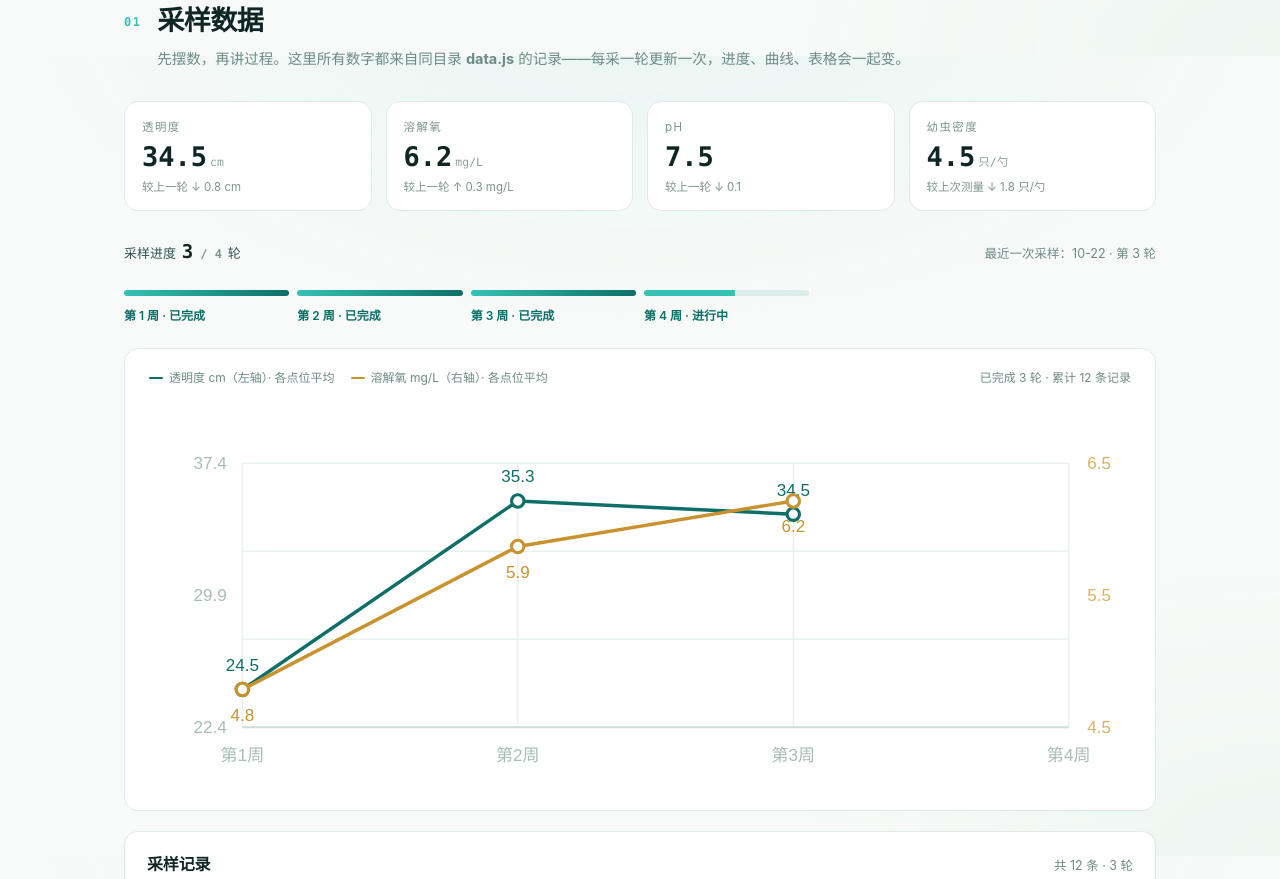
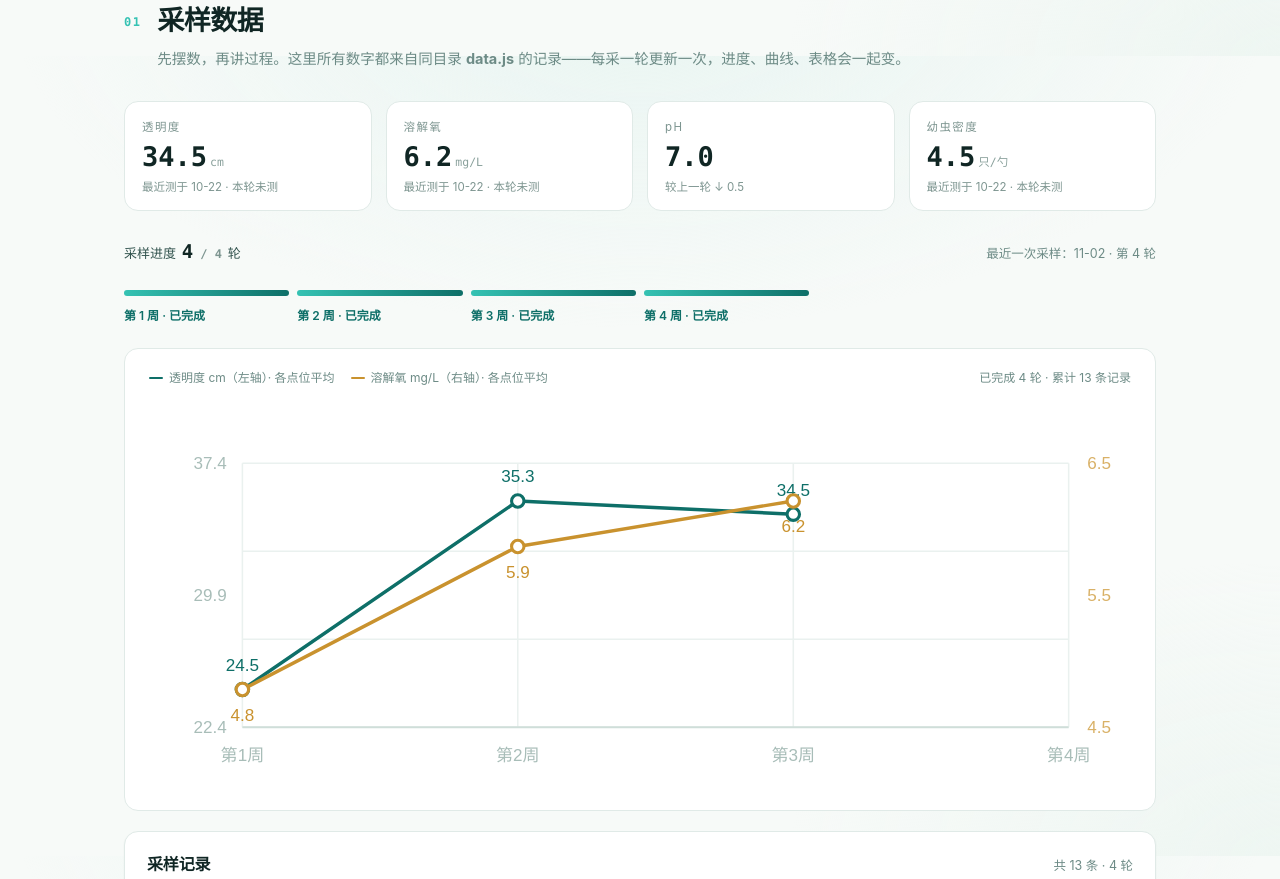
Before and after one commit to centripetal-force/pond-d-e091, a plain HTML site: page index.html in a window 1280 px wide. Shown: the part 744-1623 px from the top of the page. Drawn offline with Linux system fonts and the light colour scheme.

Commit message:
feat: 数据更新到 11-02（第 4 轮 pH + 对照池 7.2），新增 6 张现场照片（pH/溶氧比色、水样对比、蜻蜓、对照池取样、小鱼）；pH 读数保留一位小数

```diff
--- a/data.js
+++ b/data.js
@@ -38,9 +38,8 @@ window.POND_DATA = {
   计划轮次: 4,
 
   /* 采样记录 ========================================================
-     下面是 3 轮 × 4 个点位 = 12 条示例值，按你们的真实时间线排：
-       10-08 开工第一轮 → 10-15 第二轮 → 10-22 第三轮（今天 10-23，刚测完）
-     后面 3 轮（10-29 / 11-05 / 11-12）还没测，所以没有记录。
+     现有 4 轮：10-08 / 10-15 / 10-22（各 4 个点位）＋ 11-02（交审前最后一轮，只测了 pH）。
+     其中 10-08 ~ 10-22 三轮是按真实时间线排的参考值，等你们把实测值填进来替换掉。
 
      量级参考（岭南校园池塘清淤后 3 个月，简易工具可测）：
        水温 24–29 ℃ · pH 7.4–7.8 · 透明度 20–45 cm
@@ -75,10 +74,16 @@ window.POND_DATA = {
     { 日期: '10-22', 点位: '进水口', 天气: '多云', 水温: 24.7, pH: 7.5, 透明度: 30, 溶解氧: 5.9, 幼虫: 5,    植物: 8,  备注: '有风，进水口一带水面有波纹' },
     { 日期: '10-22', 点位: '塘心',   天气: '多云', 水温: 25.1, pH: 7.6, 透明度: 36, 溶解氧: 6.0, 幼虫: 4,    植物: 6,  备注: '迎风那侧读数偏低，能看到塘底' },
     { 日期: '10-22', 点位: '岸边',   天气: '多云', 水温: 25.6, pH: 7.5, 透明度: 33, 溶解氧: 6.4, 幼虫: 6,    植物: 14, 备注: '' },
-    { 日期: '10-22', 点位: '植被区', 天气: '多云', 水温: 25.3, pH: 7.4, 透明度: 39, 溶解氧: 6.6, 幼虫: 3,    植物: 21, 备注: '植被区靠着树，风小，受影响不大' }
+    { 日期: '10-22', 点位: '植被区', 天气: '多云', 水温: 25.3, pH: 7.4, 透明度: 39, 溶解氧: 6.6, 幼虫: 3,    植物: 21, 备注: '植被区靠着树，风小，受影响不大' },
+
+    /* 第 4 轮 · 11-02 · 交审前最后一轮。
+       这轮只做了 pH 与溶氧的比色（连同未清淤对照池），水温 / 透明度 / 幼虫 / 植物没测，
+       所以写 null —— 页面读数卡会自动回退显示「最近测于 10-22」，不会当成 0。 */
+    { 日期: '11-02', 点位: '塘心', 天气: '', 水温: null, pH: 7.0, 透明度: null, 溶解氧: null, 幼虫: null, 植物: null,
+      备注: '交审前最后一轮：pH 试纸比色 7.0（同日对照池未清淤 7.2）；溶氧两管颜色接近，约 6 mg/L，肉眼难分，暂不记数' }
 
     // ===== 空模板：下轮照这个格式写（删掉行首的 //） =====
-    // { 日期: '10-29', 点位: '塘心', 天气: '晴',
+    // { 日期: '11-09', 点位: '塘心', 天气: '晴',
     //   水温: 23.4, pH: 7.5, 透明度: 45, 溶解氧: 6.2,
     //   幼虫: 2, 植物: 8, 备注: '本轮对照池：透明度 13 cm、幼虫 12 只/勺' }
     // =========================================================
@@ -95,7 +100,15 @@ window.POND_DATA = {
 
     { 文件: 'assets/field-01.jpg', 日期: '10-26', 点位: '岸边',   说明: '清淤后水位明显偏低，右侧露出一大片干涸的塘底，水色偏黄褐' },
     { 文件: 'assets/field-02.jpg', 日期: '10-26', 点位: '岸边浅滩', 说明: '贴着水面拍的：水很浅，枯枝残茎还立在水里，塘底淤泥被清走了' },
-    { 文件: 'assets/field-03.jpg', 日期: '10-26', 点位: '岸边远眺', 说明: '池塘全景，四周是竹林和树，水面平静但仍发黄，岸边裸土还在往水里淌' }
+    { 文件: 'assets/field-03.jpg', 日期: '10-26', 点位: '岸边远眺', 说明: '池塘全景，四周是竹林和树，水面平静但仍发黄，岸边裸土还在往水里淌' },
+
+    /* 下面 6 张的拍摄日期组员记不清了，先按「10 月下旬」放，知道确切日期就改掉。 */
+    { 文件: 'assets/field-04.jpg', 日期: '10 月下旬', 点位: '岸边取样', 说明: 'pH 比色：左边清淤池塘的水样 7.0，右边未清淤对照池 7.2' },
+    { 文件: 'assets/field-05.jpg', 日期: '10 月下旬', 点位: '岸边取样', 说明: '溶氧比色：两管颜色很接近，肉眼分不出来，读数大概在 6 mg/L 上下' },
+    { 文件: 'assets/field-06.jpg', 日期: '10 月下旬', 点位: '岸边取样', 说明: '同一天取的两种水样并排：左边偏黄浑的是未清淤池，右边较清的是清淤后' },
+    { 文件: 'assets/field-07.jpg', 日期: '10 月下旬', 点位: '塘边', 说明: '一只红蜻蜓停在枯枝上——清淤后有昆虫回到塘边活动' },
+    { 文件: 'assets/field-08.jpg', 日期: '10 月下旬', 点位: '对照池 · 塘心', 说明: '在未清淤的老池塘塘心取水样，水色明显比清淤那处深' },
+    { 文件: 'assets/field-09.jpg', 日期: '10 月下旬', 点位: '塘心', 说明: '在清淤后的池塘里看到三条小鱼，水还浑，但已经能养活鱼了' }
 
   ]
 };
--- a/index.html
+++ b/index.html
@@ -954,7 +954,9 @@
       if (t !== null) { old = t; oldI = j; break; }
     }
     var isLast = (hit.i === rounds.length - 1);
-    if (ve) { ve.innerHTML = fN(hit.v, dec) + (unit ? '<small>' + unit + '</small>' : ''); }
+    /* pH 习惯上写成 7.0，不能像 45 cm 那样把末尾的 .0 抹掉 */
+    var shown = (dec && key === 'pH') ? hit.v.toFixed(1) : fN(hit.v, dec);
+    if (ve) { ve.innerHTML = shown + (unit ? '<small>' + unit + '</small>' : ''); }
     if (de) {
       de.textContent = isLast ? dText(hit.v, old, unit, dec, hit.i - oldI)
                               : '最近测于 ' + hit.round.date + ' · 本轮未测';
```
Also changed, not shown: assets/field-04.jpg (added), assets/field-05.jpg (added), assets/field-06.jpg (added), assets/field-07.jpg (added), assets/field-08.jpg (added), assets/field-09.jpg (added).
